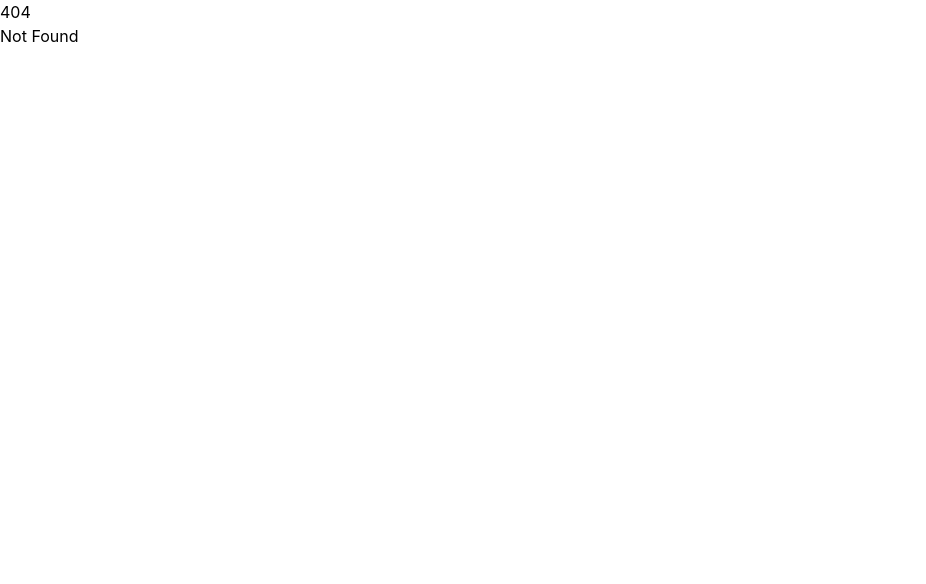
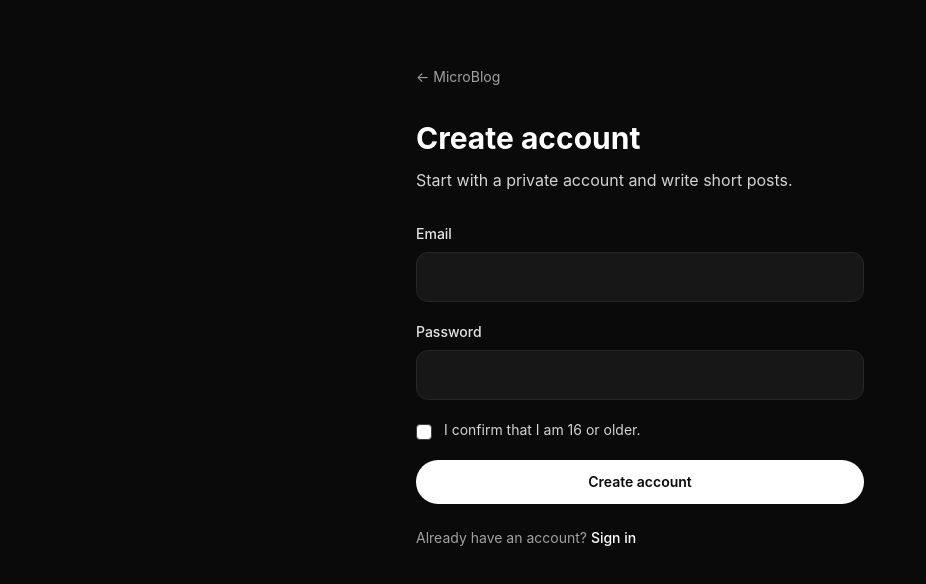
Before and after one commit to kishoreshanto/microblog, a SvelteKit app: page /auth/register in a window 1280 px wide. Before the commit this address had no page. Shown: the top 584 px of the page, without its empty margins (0-926 px from the left). Built offline with nearby package versions, Linux system fonts and the light colour scheme.

Commit message:
Temporary register page

```diff
--- /dev/null
+++ b/src/routes/auth/register/+page.svelte
@@ -0,0 +1,65 @@
+<script lang="ts">
+	let { form } = $props();
+</script>
+
+<svelte:head>
+	<title>Create account · MicroBlog</title>
+</svelte:head>
+
+<main class="min-h-screen bg-neutral-950 px-6 py-16 text-white">
+	<section class="mx-auto max-w-md">
+		<a href="/" class="text-sm text-neutral-400 hover:text-white">← MicroBlog</a>
+
+		<h1 class="mt-8 text-3xl font-bold">Create account</h1>
+		<p class="mt-3 text-neutral-300">Start with a private account and write short posts.</p>
+
+		<form method="POST" class="mt-8 space-y-5">
+			<div>
+				<label for="email" class="block text-sm font-medium text-neutral-200">Email</label>
+				<input
+					id="email"
+					name="email"
+					type="email"
+					required
+					value={form?.values?.email ?? ''}
+					class="mt-2 w-full rounded-xl border border-neutral-800 bg-neutral-900 px-4 py-3 text-white outline-none focus:border-neutral-500"
+				/>
+			</div>
+
+			<div>
+				<label for="password" class="block text-sm font-medium text-neutral-200">Password</label>
+				<input
+					id="password"
+					name="password"
+					type="password"
+					required
+					minlength="8"
+					class="mt-2 w-full rounded-xl border border-neutral-800 bg-neutral-900 px-4 py-3 text-white outline-none focus:border-neutral-500"
+				/>
+			</div>
+
+			<label class="flex gap-3 text-sm text-neutral-300">
+				<input name="age_confirmed" type="checkbox" class="mt-1 rounded border-neutral-700" required />
+				<span>I confirm that I am 16 or older.</span>
+			</label>
+
+			{#if form?.message}
+				<p class="rounded-xl border border-red-900 bg-red-950/40 px-4 py-3 text-sm text-red-200">
+					{form.message}
+				</p>
+			{/if}
+
+			<button
+				type="submit"
+				class="w-full rounded-full bg-white px-5 py-3 text-sm font-semibold text-neutral-950 transition hover:bg-neutral-200"
+			>
+				Create account
+			</button>
+		</form>
+
+		<p class="mt-6 text-sm text-neutral-400">
+			Already have an account?
+			<a href="/auth/login" class="font-medium text-white hover:underline">Sign in</a>
+		</p>
+	</section>
+</main>
```
